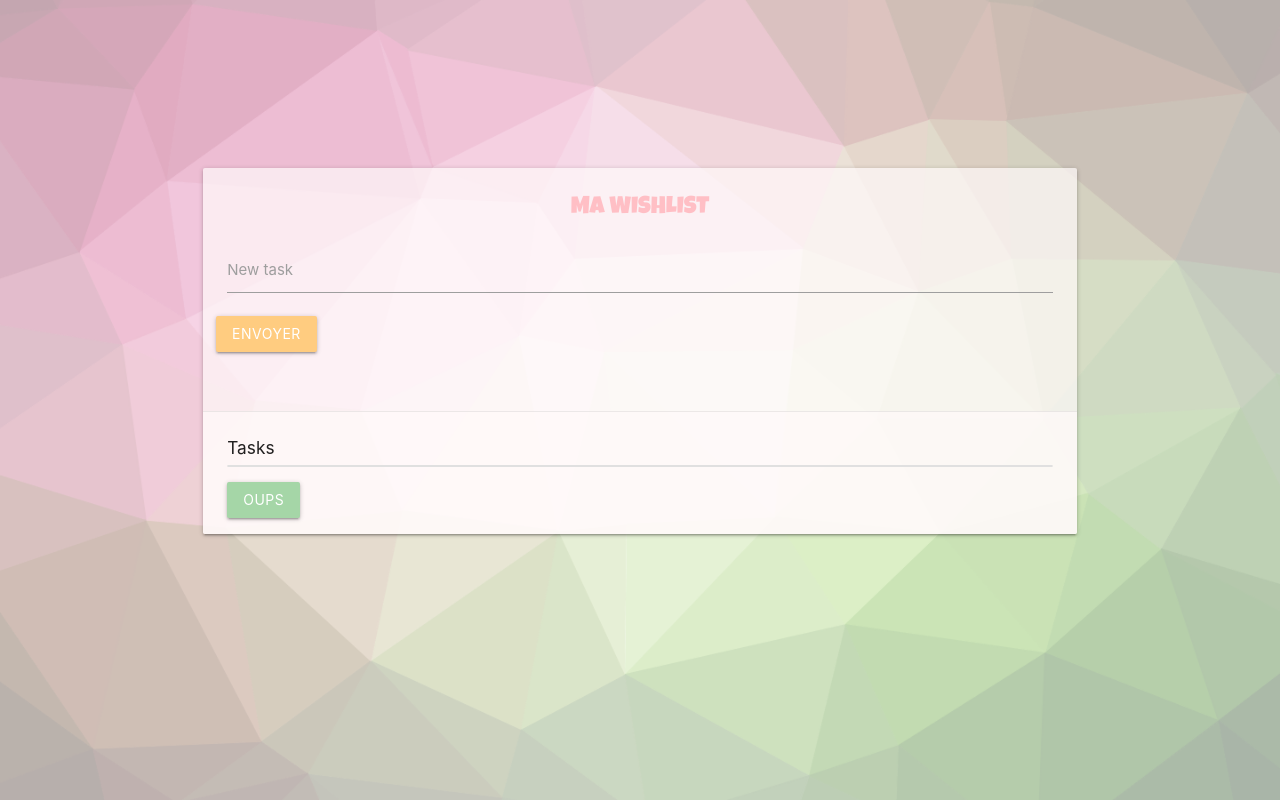
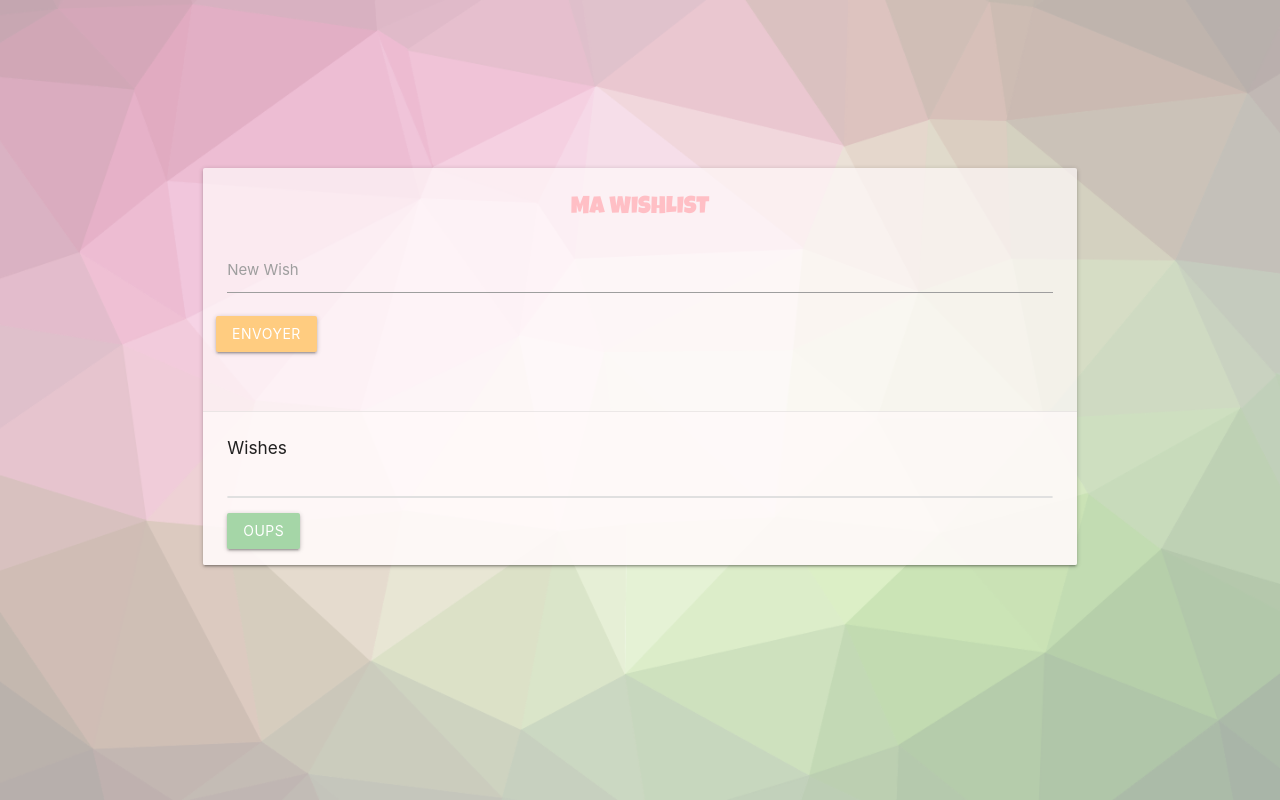
Before and after one commit to HeleneMG/wish-list, a plain HTML site: page index.html in a window 1280 px wide. Drawn offline with nearby package versions, Linux system fonts and the light colour scheme.

Commit message:
fonction filter en moins

```diff
--- a/index.html
+++ b/index.html
@@ -21,18 +21,18 @@
                                 <form id="task-form" action="index.php">
                                     <div class="input-field col s12">
                                         <input type="text" name="task" id="task" value="">
-                                        <label for="task">New task</label>
+                                        <label for="task">New Wish</label>
                                     </div>
                                     <input type="submit" value="Envoyer" class="btn orange lighten-3">
                                 </form>
                             </div>
                         </div>
                         <div class="card-action">
-                            <h6 id="task-title">Tasks</h6>
-                            <!--X<div class="input-field col s12">
-                            <input type="text" name="filter" id="filter" value="">
-                            <label for="filter">Filter tasks</label>
-                        </div>-->
+                            <h6 id="task-title">Wishes</h6>
+                            <div class="input-field col s12">
+                            <!--<input type="text" name="filter" id="filter" value="">
+                            <label for="filter">Filter tasks</label>-->
+                        </div>
                             <ul class="collection"></ul>
                             <a href="#" class="clear-tasks btn green lighten-3">Oups</a>
                         </div>
--- a/wish-list.js
+++ b/wish-list.js
@@ -24,7 +24,7 @@ function loadEventListeners() {
 
 function addTask(e) {
     if (taskInput.value === '') {
-        console.log('Add A task');
+        console.log('Add A wish');
     }
 
     // create li element
```
